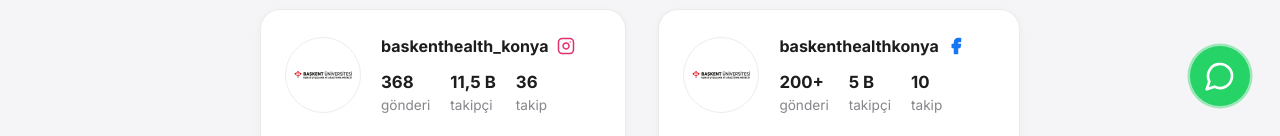
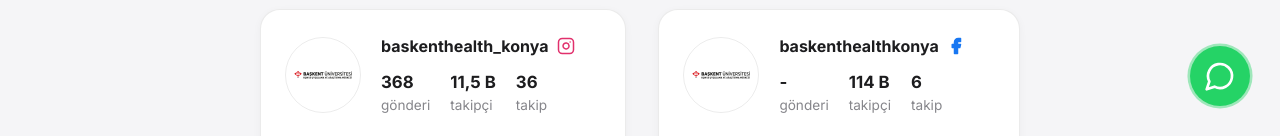
Before and after one commit to quba-maker/baskentcontact, a React (Vite) app: page / in a window 1280 px wide. Shown: the part 664-800 px from the top of the page. Built offline with nearby package versions, Linux system fonts and the light colour scheme.

Commit message:
Update facebook international page details

```diff
--- a/src/components/SocialMedia.jsx
+++ b/src/components/SocialMedia.jsx
@@ -58,12 +58,12 @@
           <ProfileCard
             platform="facebook"
             handle="baskenthealthkonya"
-            name="Başkent Health Group Konya"
+            name="Baskent Konya Hospital"
             bio="International Patient Department"
             link="https://www.facebook.com/baskenthealthkonya"
-            posts="200+"
-            followers="5 B"
-            following="10"
+            posts="-"
+            followers="114 B"
+            following="6"
           />
           <ProfileCard
             platform="instagram"
```
Also changed, not shown: 2 other files (tests, documents, lock files or other folders).
